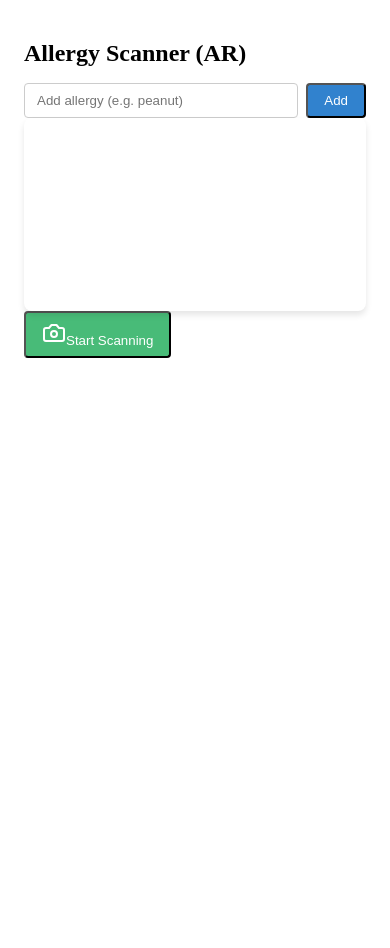
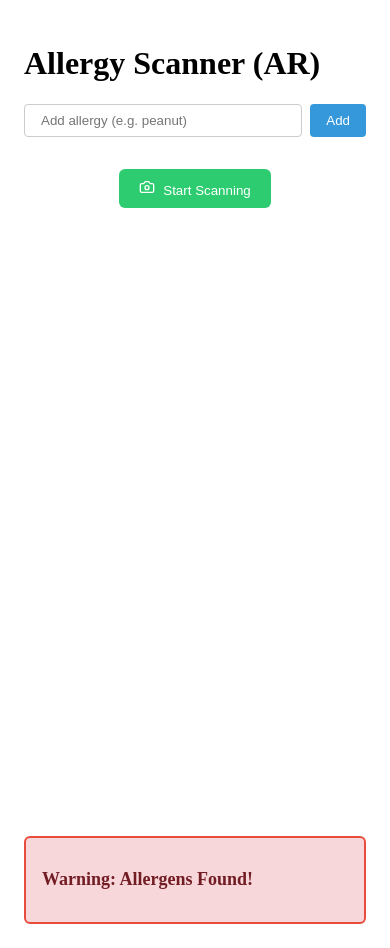
Before and after one commit to chongzixin/allergen-scanner, a React (Create React App) app: page / in a window 390 px wide. Before the commit the page ends 844 px from the top, so only its background shows below. Built offline with nearby package versions, Linux system fonts and the light colour scheme.

Commit message:
fix: video and canvas viewport when on mobile

```diff
--- a/src/App.tsx
+++ b/src/App.tsx
@@ -135,17 +135,17 @@ export default function AllergyScannerApp(): JSX.Element {
       <div className="input-container">
         <input
           type="text"
-          className="input-field"
+          className="input"
           placeholder="Add allergy (e.g. peanut)"
           value={currentAllergy}
           onChange={(e) => setCurrentAllergy(e.target.value)}
         />
-        <button onClick={addAllergy} className="button">
+        <button onClick={addAllergy} className="btn-add">
           Add
         </button>
       </div>
 
-      <div className="flex flex-wrap gap-2">
+      <div className="allergies-list">
         {allergies.map((allergy, index) => (
           <span key={index} className="allergy-item">
             {allergy}
@@ -153,26 +153,26 @@ export default function AllergyScannerApp(): JSX.Element {
         ))}
       </div>
 
-      <div className="video-container">
-        <video ref={videoRef} autoPlay playsInline muted className="video" />
-        <canvas ref={overlayRef} className="overlay" />
-        <canvas ref={canvasRef} style={{ display: "none" }} />
-      </div>
-
-      <div>
+      <div className="buttons-container">
         {scanning ? (
-          <button className="button button-red" onClick={stopCamera}>
+          <button className="btn-stop" onClick={stopCamera}>
             Stop Scanning
           </button>
         ) : (
-          <button className="button button-green" onClick={startCamera}>
-            <CameraIcon className="w-4 h-4" />
+          <button className="btn-start" onClick={startCamera}>
+            <CameraIcon className="icon" />
             <span>Start Scanning</span>
           </button>
         )}
       </div>
 
-      {detectedAllergens.length > 0 && (
+      <div className="video-wrapper">
+        <video ref={videoRef} autoPlay playsInline muted className="video" />
+        <canvas ref={overlayRef} className="canvas-overlay" />
+        <canvas ref={canvasRef} style={{ display: "none" }} />
+      </div>
+
+      {detectedAllergens.length >= 0 && (
         <div className="warning-box">
           <h2 className="warning-title">Warning: Allergens Found!</h2>
           <ul className="warning-list">
--- a/src/styles.css
+++ b/src/styles.css
@@ -3,14 +3,16 @@
   text-align: center;
 }
 
-/* src/styles.css */
+/* General Styles for the Container */
 .container {
   padding: 16px;
-  space-y: 16px;
+  max-width: 1200px;
+  margin: 0 auto;
+  position: relative;
 }
 
 .title {
-  font-size: 24px;
+  font-size: 2rem;
   font-weight: bold;
 }
 
@@ -19,42 +21,89 @@
   gap: 8px;
 }
 
-.input-field {
-  padding: 8px 12px;
+.input {
+  padding: 8px 16px;
+  border-radius: 4px;
   border: 1px solid #ccc;
-  border-radius: 4px;
   width: 100%;
 }
 
-.button {
+.btn-add {
   padding: 8px 16px;
+  background-color: #3498db;
+  color: white;
+  border: none;
   border-radius: 4px;
-  background-color: #3182ce;
-  color: white;
   cursor: pointer;
 }
 
-.button-red {
-  background-color: #e53e3e;
-}
-
-.button-green {
-  background-color: #48bb78;
+.allergies-list {
+  margin-top: 12px;
+  display: flex;
+  gap: 8px;
+  flex-wrap: wrap;
 }
 
 .allergy-item {
-  background-color: #fed7d7;
-  color: #e53e3e;
+  background-color: #f8d7da;
+  color: #721c24;
   padding: 4px 8px;
   border-radius: 4px;
   font-size: 14px;
 }
 
-.video-container {
+.buttons-container {
+  margin-top: 20px;
+  display: flex;
+  justify-content: center;
+}
+
+.btn-stop,
+.btn-start {
+  padding: 10px 20px;
+  background-color: #e74c3c;
+  color: white;
+  border: none;
+  border-radius: 6px;
+  cursor: pointer;
+}
+
+.btn-start {
+  background-color: #2ecc71;
+}
+
+.icon {
+  width: 16px;
+  height: 16px;
+  margin-right: 8px;
+}
+
+.warning-box {
+  margin-top: 20px;
+  border: 2px solid #e74c3c;
+  padding: 16px;
+  background-color: #f8d7da;
+  border-radius: 6px;
+}
+
+.warning-title {
+  font-size: 18px;
+  font-weight: bold;
+  color: #721c24;
+}
+
+.warning-list {
+  list-style-type: disc;
+  padding-left: 20px;
+  color: #721c24;
+}
+
+/* Video container wrapper to ensure proper aspect ratio */
+.video-wrapper {
   position: relative;
   width: 100%;
-  max-width: 640px;
-  aspect-ratio: 16 / 9;
+  height: 0;
+  padding-bottom: 56.25%; /* 16:9 aspect ratio (landscape) by default */
 }
 
 .video {
@@ -63,34 +112,46 @@
   left: 0;
   width: 100%;
   height: 100%;
-  object-fit: cover;
-  border-radius: 8px;
-  box-shadow: 0 4px 6px rgba(0, 0, 0, 0.1);
 }
 
-.overlay {
+.canvas-overlay {
   position: absolute;
   top: 0;
   left: 0;
   width: 100%;
   height: 100%;
-  pointer-events: none;
 }
 
-.warning-box {
-  margin-top: 16px;
-  border: 2px solid #e53e3e;
-  padding: 16px;
-  border-radius: 8px;
+/* Portrait Mode for mobile (9:16 aspect ratio) */
+@media (max-width: 768px) {
+  .video-wrapper {
+    padding-bottom: 177.78%; /* 9:16 aspect ratio for portrait */
+  }
+
+  /* Make the video fill the container in portrait mode */
+  .video {
+    object-fit: cover;
+  }
 }
 
-.warning-title {
-  font-size: 20px;
-  font-weight: bold;
-  color: #e53e3e;
+/* Landscape Mode for tablets and small screens */
+@media (min-width: 769px) and (max-width: 1024px) {
+  .video-wrapper {
+    padding-bottom: 56.25%; /* 16:9 aspect ratio */
+  }
+
+  .video {
+    object-fit: cover;
+  }
 }
 
-.warning-list {
-  padding-left: 20px;
-  list-style-type: disc;
+/* Desktop Mode */
+@media (min-width: 1025px) {
+  .video-wrapper {
+    padding-bottom: 56.25%; /* 16:9 aspect ratio */
+  }
+
+  .video {
+    object-fit: cover;
+  }
 }
```
